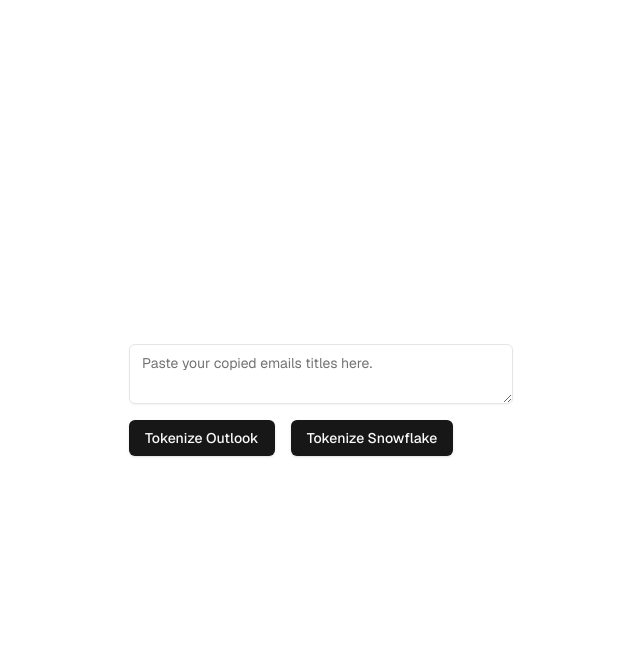
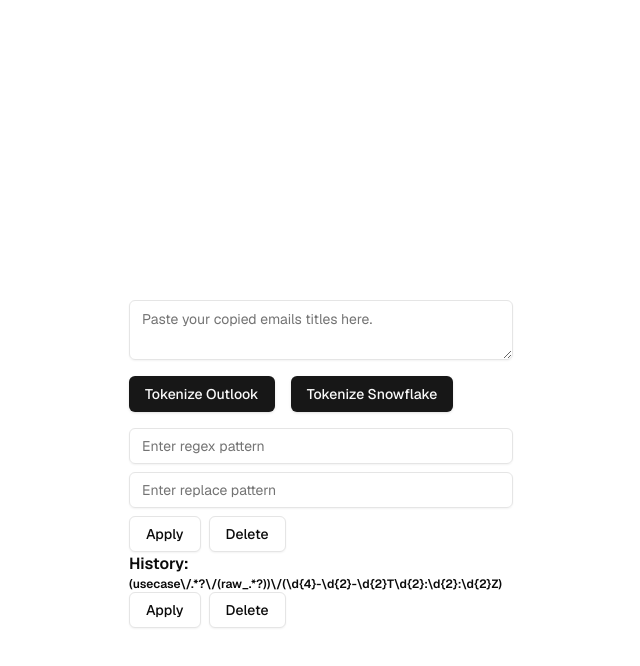
Before and after one commit to brandonwong91/copy-pasta, a Next.js app: page / in a window 1280 px wide. Both pictures are taken after a click on the button "Tokenize Outlook". Shown: the top 666 px of the page, without its empty margins (319-959 px from the left). Built offline with nearby package versions, Linux system fonts and the light colour scheme.

Commit message:
Update logic handling and formatting

```diff
--- a/app/page.tsx
+++ b/app/page.tsx
@@ -4,24 +4,31 @@
 import { useState } from "react";
 import { Checkbox } from "@/components/ui/checkbox";
 import { CopyIcon, CheckIcon } from "lucide-react";
+import { Input } from "@/components/ui/input";
 
 export default function Home() {
   const [message, setMessage] = useState("");
+  const [regexPattern, setRegexPattern] = useState(""); // State for regex pattern
   const [tokens, setTokens] = useState<string[]>([]);
   const [isCopiedId, setIsCopiedId] = useState<string>(""); // State to track copied status
   const [completedTokens, setCompletedTokens] = useState<number[]>([]); // State to track completed tokens
+  const [replacePattern, setReplacePattern] = useState(""); // State for replace pattern
+  const [history, setHistory] = useState<
+    { pattern: string; tokens: string[] }[]
+  >([]);
 
   const handleTokenizeSnowflake = () => {
     const regex =
-      /(usecase\/.*?\/(raw_.*?))\s+(\d{4}-\d{2}-\d{2})\s+(\d{2}:\d{2}:\d{2}\.\d{3})\s+([+-]\d{2}\d{2})\s+\d+/g;
+      /(usecase\/.*?\/(raw_.*?))\s+(\d{4}-\d{2}-\d{2})\s+(\d{2}:\d{2}:\d{2})\.\d{3}\s+([+-]\d{2}\d{2})\s+\d+/g;
 
     const matches = [...message.matchAll(regex)];
     const result = matches.map((match) => {
       const token = match[1]; // The token part
       const dateString = `${match[3]} ${match[4]}`; // Constructing the date string with timezone
       const dateWithoutTimezone = dateString.replace(/ \+\d{4}$/, ""); // Remove the timezone offset
-      const date = new Date(dateWithoutTimezone + "Z"); // Create a Date object in UTC
-      const isoString = date.toISOString(); // Convert to ISO string
+      const date = new Date(dateWithoutTimezone); // Create a Date object in local time
+      const utcDate = new Date(date.getTime() - 8 * 60 * 60 * 1000); // Subtract 8 hours to convert to UTC
+      const isoString = utcDate.toISOString().replace(/\.\d{3}Z$/, "Z"); // Convert to ISO string
       return `${token} ${isoString}`; // Return the token with the UTC date
     });
 
@@ -37,6 +44,12 @@
     );
 
     setTokens(groupedTokens); // Store the grouped result in state
+
+    // Add to history
+    setHistory((prev) => [
+      ...prev,
+      { pattern: regex.source, tokens: groupedTokens },
+    ]);
   };
 
   const handleTokenizeOutlook = () => {
@@ -58,6 +71,12 @@
     );
 
     setTokens(groupedTokens); // Store the grouped result in state
+
+    // Add to history
+    setHistory((prev) => [
+      ...prev,
+      { pattern: regex.source, tokens: groupedTokens },
+    ]);
   };
 
   const handleCopy = (token: string, index: number) => {
@@ -74,11 +93,33 @@
     setTimeout(() => setIsCopiedId(""), 2000); // Reset after 2 seconds
   };
 
+  const handleApply = (pattern: string, replacePattern: string) => {
+    const regex = new RegExp(pattern);
+    const replacedMessage = message.replace(regex, replacePattern);
+    setHistory((prev) => [
+      ...prev,
+      { pattern: pattern, tokens: replacedMessage.split(" ") },
+    ]);
+    setMessage(replacedMessage);
+  };
+
+  const handleDelete = (pattern: string) => {
+    setHistory((prev) => prev.filter((item) => item.pattern !== pattern));
+  };
+
+  const handleCheckboxChange = (index: number) => {
+    setCompletedTokens((prev) => {
+      const newCompletedTokens = [...prev];
+      newCompletedTokens[index] = 0;
+      return newCompletedTokens;
+    });
+  };
+
   return (
     <div className="grid items-center justify-items-center min-h-screen font-[family-name:var(--font-geist-sans)]">
-      <main>
+      <main className="flex flex-row gap-4 md:flex-col md:mt-32">
+        <div>
           <div className="w-96">
-          {/* Input area for pasting email titles */}
             <Textarea
               className="min-w-full"
               onChange={(e) => setMessage(e.target.value)}
@@ -88,9 +129,10 @@
           </div>
           <div className="flex gap-x-4 mt-4 w-full justify-start">
             <Button onClick={handleTokenizeOutlook}>Tokenize Outlook</Button>
-          <Button onClick={handleTokenizeSnowflake}>Tokenize Snowflake</Button>
+            <Button onClick={handleTokenizeSnowflake}>
+              Tokenize Snowflake
+            </Button>
           </div>
-
           {tokens.length > 0 && (
             <div className="mt-4">
               <h4 className="text-lg font-bold">Tokens:</h4>
@@ -99,7 +141,10 @@
                   const splitTokens = token.split(" "); // Split the token by space
                   return (
                     <div key={index} className="items-center flex gap-x-2">
-                    <Checkbox checked={completedTokens[index] === 2} />
+                      <Checkbox
+                        checked={completedTokens[index] >= 2}
+                        onCheckedChange={() => handleCheckboxChange(index)}
+                      />
                       {splitTokens.map((splitToken, splitIndex) => {
                         return (
                           <li key={splitIndex}>
@@ -127,6 +172,69 @@
               </ul>
             </div>
           )}
+        </div>
+        {history.length > 0 && (
+          <div className="w-96">
+            <div className="flex flex-col gap-2">
+              <Input
+                type="text"
+                placeholder="Enter regex pattern"
+                value={regexPattern}
+                onChange={(e) => setRegexPattern(e.target.value)}
+              />
+              <Input
+                type="text"
+                placeholder="Enter replace pattern"
+                value={replacePattern}
+                onChange={(e) => setReplacePattern(e.target.value)}
+              />
+              <div className="flex flex-row gap-2">
+                <Button
+                  variant={"outline"}
+                  onClick={() => handleApply(regexPattern, replacePattern)}
+                >
+                  Apply
+                </Button>
+                <Button
+                  variant={"outline"}
+                  onClick={() => handleDelete(regexPattern)}
+                >
+                  Delete
+                </Button>
+              </div>
+            </div>
+
+            <h4 className="font-semibold">History:</h4>
+            <ul className="flex flex-col divide-y divide-gray-200 text-xs ">
+              {history.map((item, index) => (
+                <li key={index}>
+                  <h4 className="font-semibold">{item.pattern}</h4>
+                  <ul className="flex flex-col divide-y divide-gray-200">
+                    {item.tokens.map((token, index) => (
+                      <li key={index}>{token}</li>
+                    ))}
+                  </ul>
+                  <div className="flex gap-x-2">
+                    <Button
+                      variant={"outline"}
+                      onClick={() =>
+                        handleApply(item.pattern, item.tokens[index])
+                      }
+                    >
+                      Apply
+                    </Button>
+                    <Button
+                      variant={"outline"}
+                      onClick={() => handleDelete(item.pattern)}
+                    >
+                      Delete
+                    </Button>
+                  </div>
+                </li>
+              ))}
+            </ul>
+          </div>
+        )}
       </main>
       {/* <footer>footer</footer> */}
     </div>
```
Lines whose indentation alone changed are shown as unchanged.
